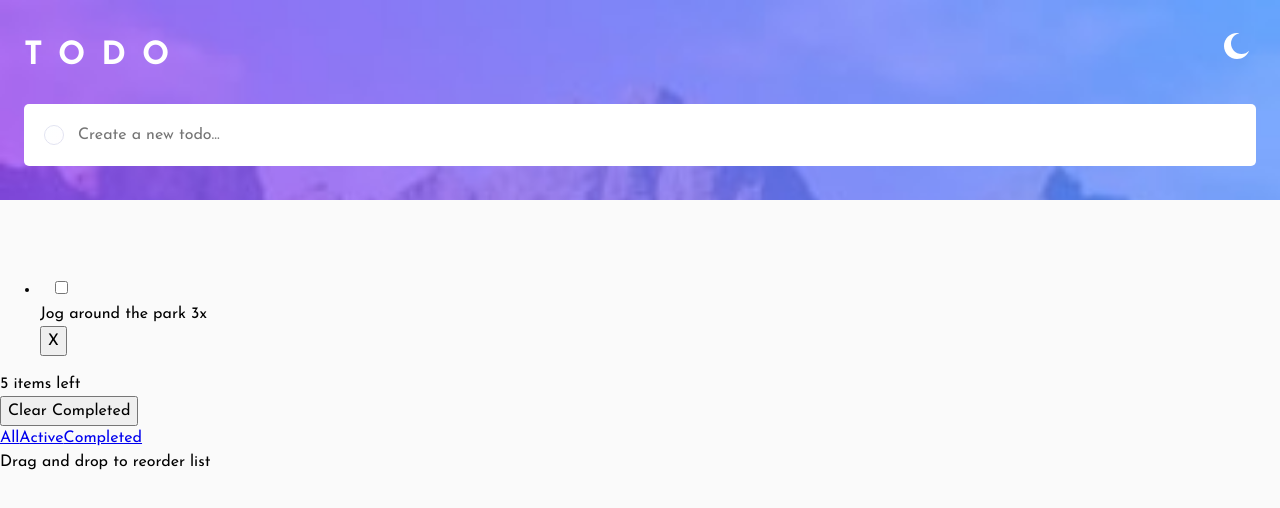
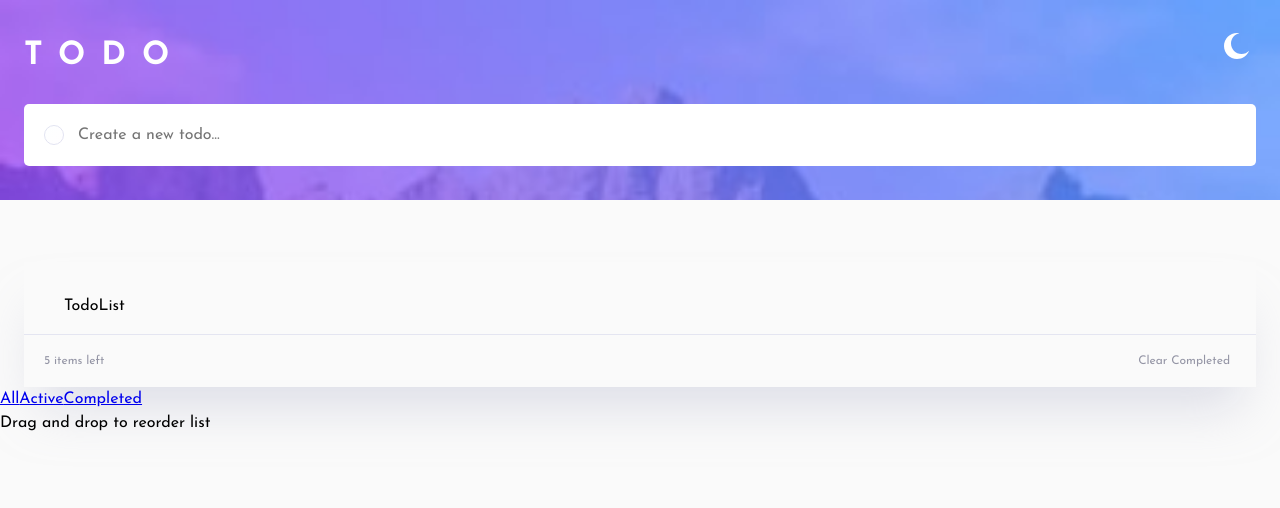
Before and after one commit to ralphvirtucio/todo-app, a Next.js app: page / in a window 1280 px wide. Shown: the top 508 px of the page. Built offline with nearby package versions, Linux system fonts and the light colour scheme.

Commit message:
Feature: Todos Details

```diff
--- /dev/null
+++ b/app/page.module.css
@@ -0,0 +1,31 @@
+.todos {
+  box-shadow: 0px 35px 50px -15px rgba(194, 195, 214, 0.50);
+  margin-inline: 1.5rem;
+  padding-block: 1rem;
+  /* background-color: red; */
+}
+
+
+.todos__details {
+  display: flex;
+  padding-inline: 1.25rem;
+  align-items: center;
+  justify-content: space-between;
+  border-top: 1px solid hsla(236, 32%, 92%, 1);
+  padding-block-start: 1rem;
+}
+
+
+.todos__details--items-left {
+  color: #9495A5;
+  font-size: 0.75rem;
+}
+
+
+.todos__details--clear-btn {
+  border: none;
+  color: #9495A5;
+  border: none;
+  background-color: transparent;
+  font-size: 0.75rem;
+}
--- a/app/page.tsx
+++ b/app/page.tsx
@@ -1,16 +1,12 @@
 // Todo
+"use-client"
 
 import InputContainer from "@/container/InputContainer";
+import TodoListContainer from "@/container/TodoListContainer";
+import data from '@/data/data.json';
+import styles from './page.module.css';
 
-// <!-- Add dynamic number --> items left
 
-// All
-// Active
-// Completed
-
-// Clear Completed
-
-// Drag and drop to reorder list
 export default function Home() {
   return (
     <>
@@ -18,35 +14,11 @@ export default function Home() {
         <InputContainer />
       </section>
 
-      <section>
-        <ul>
-          <li>
-            <div>
-              <svg
-                xmlns='http://www.w4.org/2000/svg'
-                width='11'
-                height='9'>
-                <path
-                  fill='none'
-                  stroke='#FFF'
-                  strokeWidth='0'
-                  d='M1 4.304L3.696 7l6-6'
-                />
-              </svg>
-              <input
-                type='checkbox'
-                id='is-complete'
-              />
-            </div>
-            <p>Jog around the park 3x</p>
-
-            <button>X</button>
-          </li>
-        </ul>
-
-        <div>
-          <p>5 items left</p>
-          <button>Clear Completed</button>
+      <section className={styles.todos}>
+        <TodoListContainer todos={data} />
+        <div className={styles.todos__details}>
+          <p className={styles['todos__details--items-left']}>5 items left</p>
+          <button className={styles['todos__details--clear-btn']}>Clear Completed</button>
         </div>
       </section>
 
--- /dev/null
+++ b/container/TodoListContainer.tsx
@@ -0,0 +1,10 @@
+import React from 'react'
+
+const TodoListContainer = ({todos}) => {
+console.log(todos)
+  return (
+    <ul>TodoList</ul>
+  )
+}
+
+export default TodoListContainer;
```
Also changed, not shown: components/TodoList/TodoItem.tsx (added, +7 -0 lines), components/TodoList/index.tsx (added, +7 -0 lines), components/TodoList/todo.module.css (added), components/TodoList/todoitem.module.css (added).
